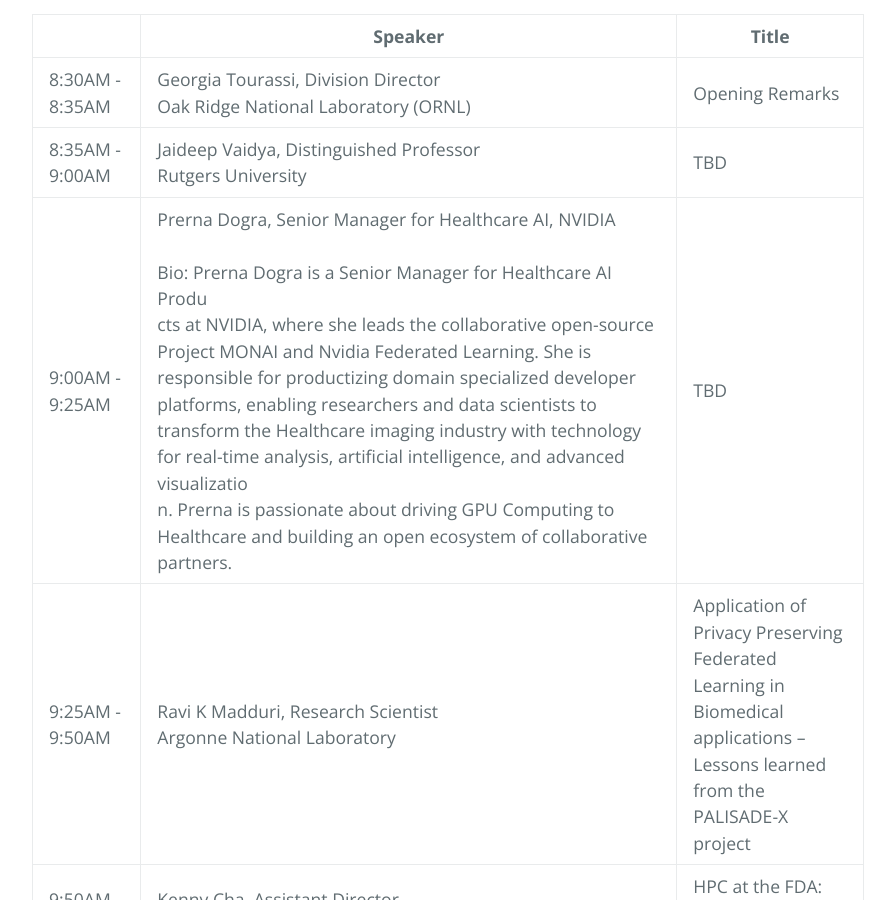
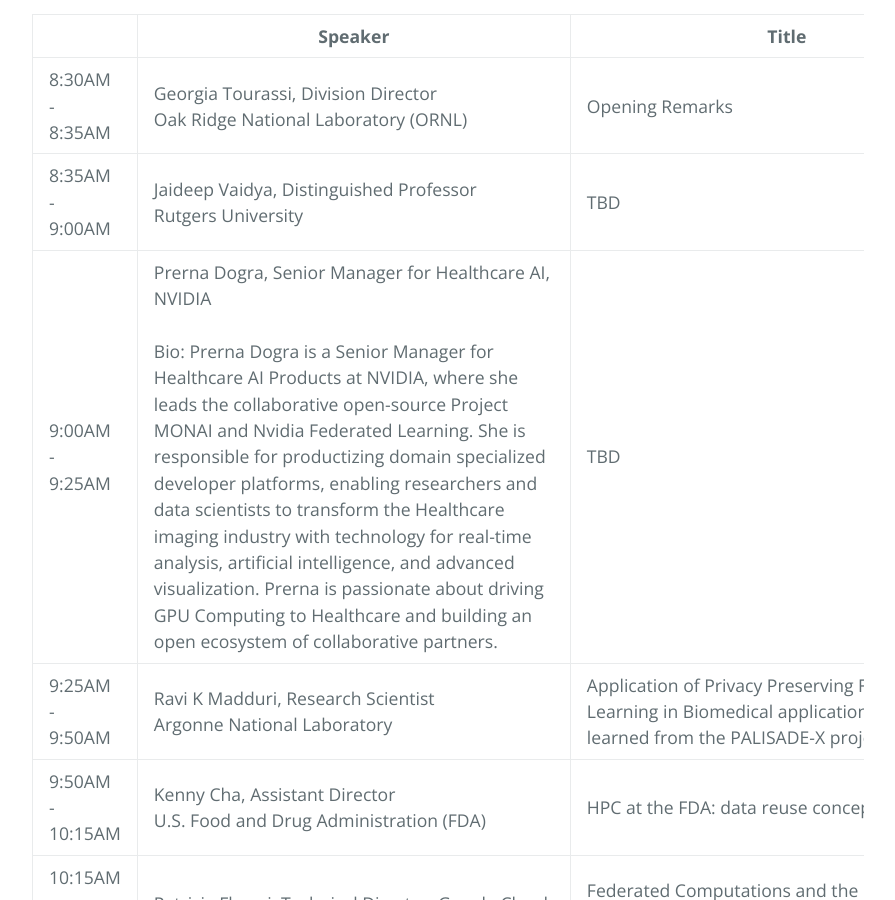
Before and after one commit to hpcFL/SC23, a Jekyll site: the page built from index.md, in a window 1280 px wide and 900 px high, scrolled down 1446 px. Shown: the whole window, without its empty margins (192-1087 px from the left). Built offline with Jekyll 4.4.1, drawn with Linux system fonts in a browser that asks for light colours.

Commit message:
minor update

```diff
--- a/index.md
+++ b/index.md
@@ -29,11 +29,11 @@ Nov 14, 2022 (Dallas local time)
 <!-- <span style="display: inline-block; width:400px">Title</span> -->
 
 
-|                   | <span style="display: inline-block; width:400px"> Speaker</span>                                                                                                                                                                                                                                                                                                                                                                                                                                                                                                                                                                                                                              | Title                                                                                                                         |
+|                   | <span style="display: inline-block; width:400px"> Speaker</span>                                                                                                                                                                                                                                                                                                                                                                                                                                                                                                                                                                                                                              | <span style="display: inline-block; width:400px">Title</span>                                                                                                                         |
 |-------------------|--------------------------------------------------------------------------------------------------------------------------------------------------------------------------------------------------------------------------------------------------------------------------------------------------------------------------------------------------------------------------------------------------------------------------------------------------------------------------------------------------------------------------------------------------------------------------------------------------------------------------------------|-------------------------------------------------------------------------------------------------------------------------------|
 | 8:30AM - 8:35AM   | Georgia Tourassi, Division Director<br>Oak Ridge National Laboratory (ORNL)                                                                                                                                                                                                                                                                                                                                                                                                                                                                                                                                                          | Opening Remarks                                                                                                               |
 | 8:35AM - 9:00AM   | Jaideep Vaidya, Distinguished Professor<br>Rutgers University                                                                                                                                                                                                                                                                                                                                                                                                                                                                                                                                                                        | TBD                                                                                                                           |
-| 9:00AM - 9:25AM   | Prerna Dogra, Senior Manager for Healthcare AI, NVIDIA<br><br>Bio: Prerna Dogra is a Senior Manager for Healthcare AI Produ<br>cts at NVIDIA, where she leads the collaborative open-source Project MONAI and Nvidia Federated Learning. She is responsible for productizing domain specialized developer platforms, enabling researchers and data scientists to transform the Healthcare imaging industry with technology for real-time analysis, artificial intelligence, and advanced visualizatio<br>n. Prerna is passionate about driving GPU Computing to Healthcare and building an open ecosystem of collaborative partners. | TBD                                                                                                                           |
+| 9:00AM - 9:25AM   | Prerna Dogra, Senior Manager for Healthcare AI, NVIDIA<br><br>Bio: Prerna Dogra is a Senior Manager for Healthcare AI Products at NVIDIA, where she leads the collaborative open-source Project MONAI and Nvidia Federated Learning. She is responsible for productizing domain specialized developer platforms, enabling researchers and data scientists to transform the Healthcare imaging industry with technology for real-time analysis, artificial intelligence, and advanced visualization. Prerna is passionate about driving GPU Computing to Healthcare and building an open ecosystem of collaborative partners. | TBD                                                                                                                           |
 | 9:25AM - 9:50AM   | Ravi K Madduri, Research Scientist<br>Argonne National Laboratory                                                                                                                                                                                                                                                                                                                                                                                                                                                                                                                                                                    | Application of Privacy Preserving Federated Learning in Biomedical applications – Lessons learned from the PALISADE-X project |
 | 9:50AM - 10:15AM  | Kenny Cha, Assistant Director <br>U.S. Food and Drug Administration (FDA)                                                                                                                                                                                                                                                                                                                                                                                                                                                                                                                                                            | HPC at the FDA: data reuse concepts for AI                                                                                    |
 | 10:15AM - 10:40AM | Patricia Florssi, Technical Director, Google Cloud                                                                                                                                                                                                                                                                                                                                                                                                                                                                                                                                                                                   | Federated Computations and the Digital Rights Movement                                                                        |
```
